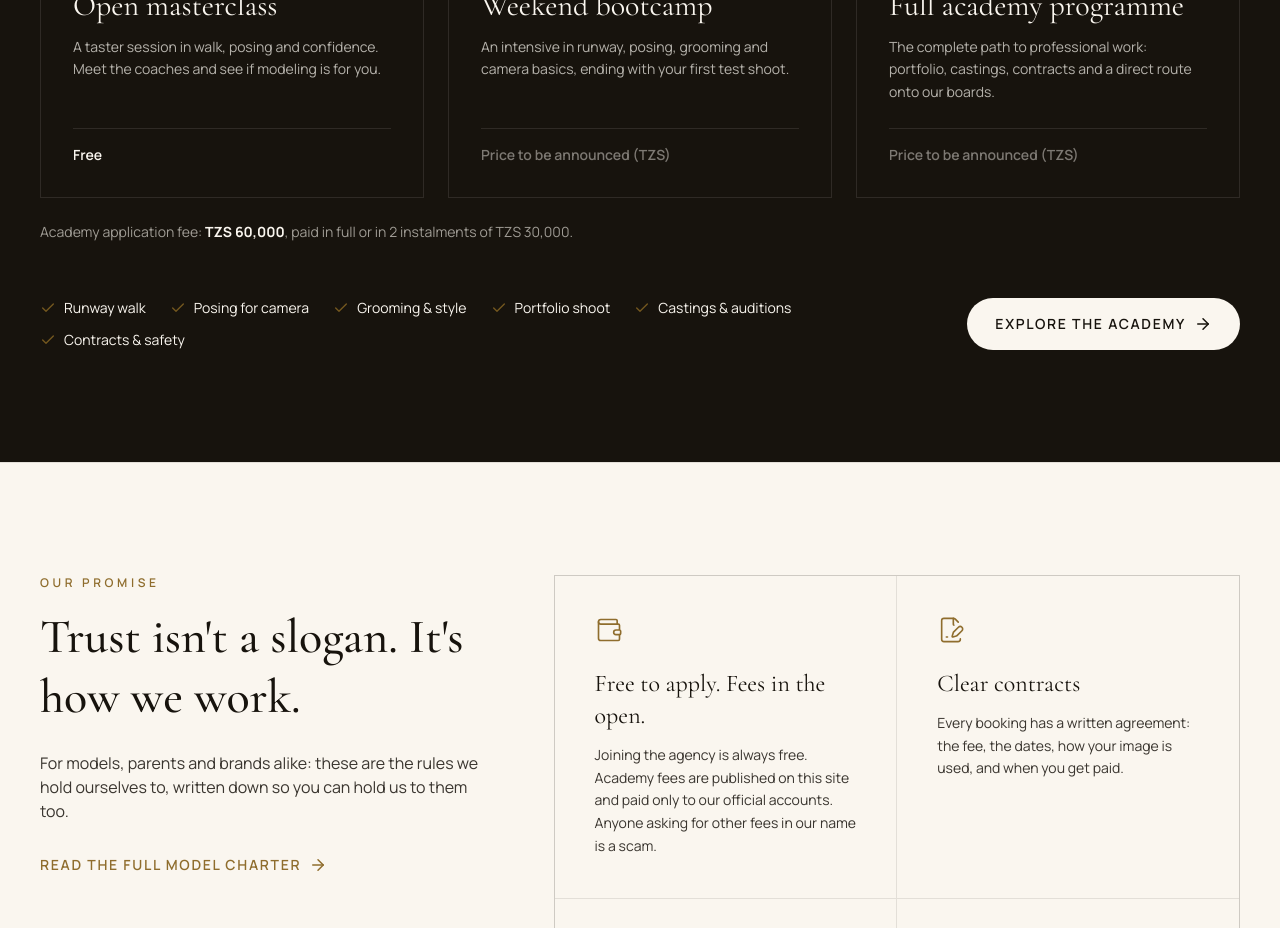
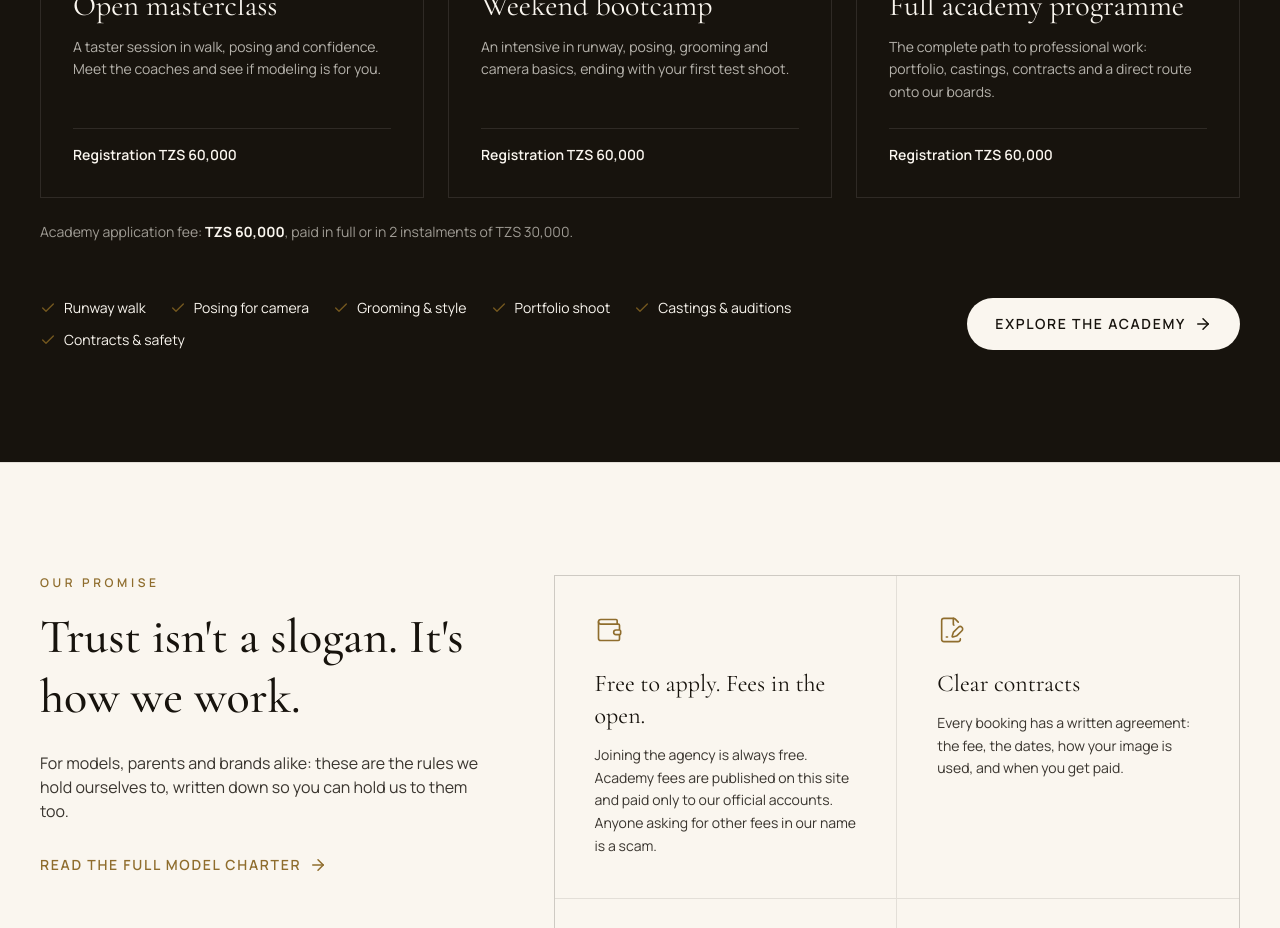
Before and after one commit to NoelHenjewele/blackhoodafrica-website, a React (Vite) app: page / in a window 1280 px wide. Shown: the part 4680-5608 px from the top of the page. Built offline with nearby package versions, Linux system fonts and the light colour scheme; no server answers.

Commit message:
Academy programmes show the TZS 60,000 registration instead of Free / price TBA
Co-Authored-By: Claude Opus 5.5 <noreply@anthropic.com>

```diff
--- a/src/data/academy.ts
+++ b/src/data/academy.ts
@@ -2,12 +2,14 @@ import type { L } from '../i18n'
 
 type Programme = { name: L; level: L; price?: L; text: L }
 
-// Prices and dates still to confirm with the team. Leave `price` out to show "Price to be announced".
+// Every academy programme starts with the TZS 60,000 registration (site.academyRegistrationFee).
+const registration: L = { en: 'Registration TZS 60,000', sw: 'Usajili TZS 60,000' }
+
 export const programmes: Programme[] = [
   {
     name: { en: 'Open masterclass', sw: 'Darasa la wazi' },
     level: { en: 'Start here', sw: 'Anza hapa' },
-    price: { en: 'Free', sw: 'Bure' },
+    price: registration,
     text: {
       en: 'A taster session in walk, posing and confidence. Meet the coaches and see if modeling is for you.',
       sw: 'Kipindi cha majaribio cha mwendo, kupozi na kujiamini. Kutana na walimu na ujue kama uanamitindo ni wako.',
@@ -16,6 +18,7 @@ export const programmes: Programme[] = [
   {
     name: { en: 'Weekend bootcamp', sw: 'Mafunzo ya wikendi' },
     level: { en: 'Foundations', sw: 'Misingi' },
+    price: registration,
     text: {
       en: 'An intensive in runway, posing, grooming and camera basics, ending with your first test shoot.',
       sw: 'Mafunzo makali ya jukwaa, kupozi, kujipamba na misingi ya kamera, yakihitimishwa na upigaji picha wako wa kwanza.',
@@ -24,6 +27,7 @@ export const programmes: Programme[] = [
   {
     name: { en: 'Full academy programme', sw: 'Programu kamili ya chuo' },
     level: { en: 'Career track', sw: 'Njia ya kitaaluma' },
+    price: registration,
     text: {
       en: 'The complete path to professional work: portfolio, castings, contracts and a direct route onto our boards.',
       sw: 'Njia kamili ya kazi ya kitaaluma: albamu ya picha, usaili, mikataba na nafasi ya moja kwa moja kwenye orodha zetu.',
```
